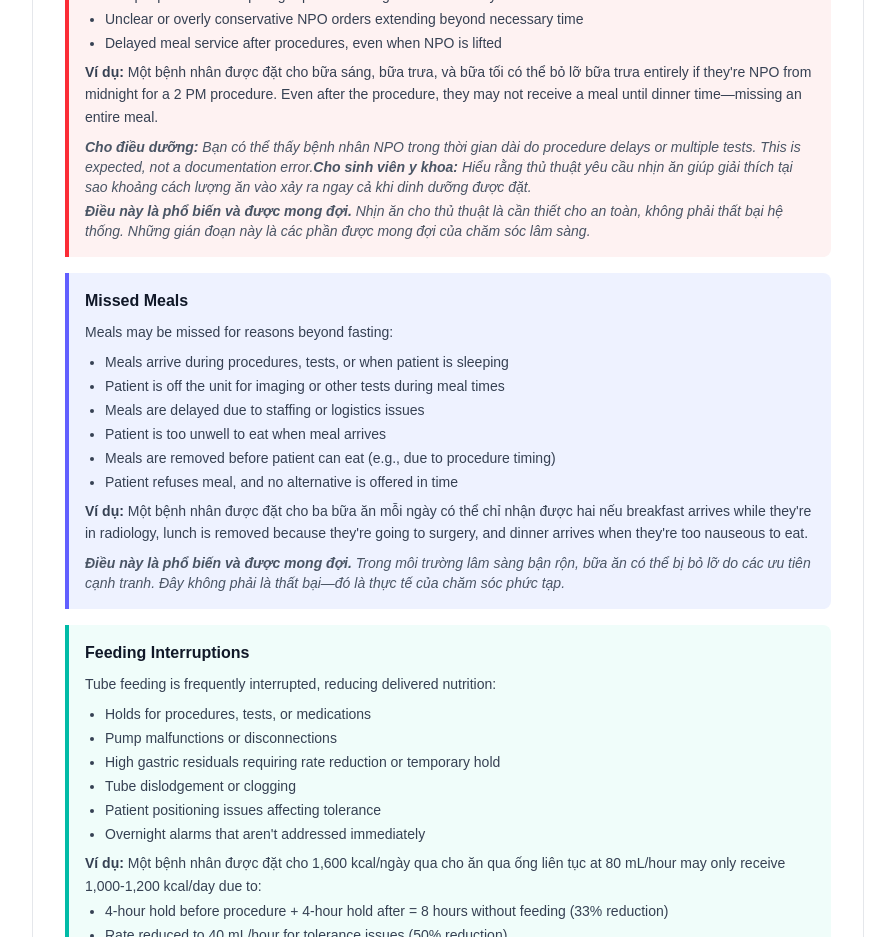
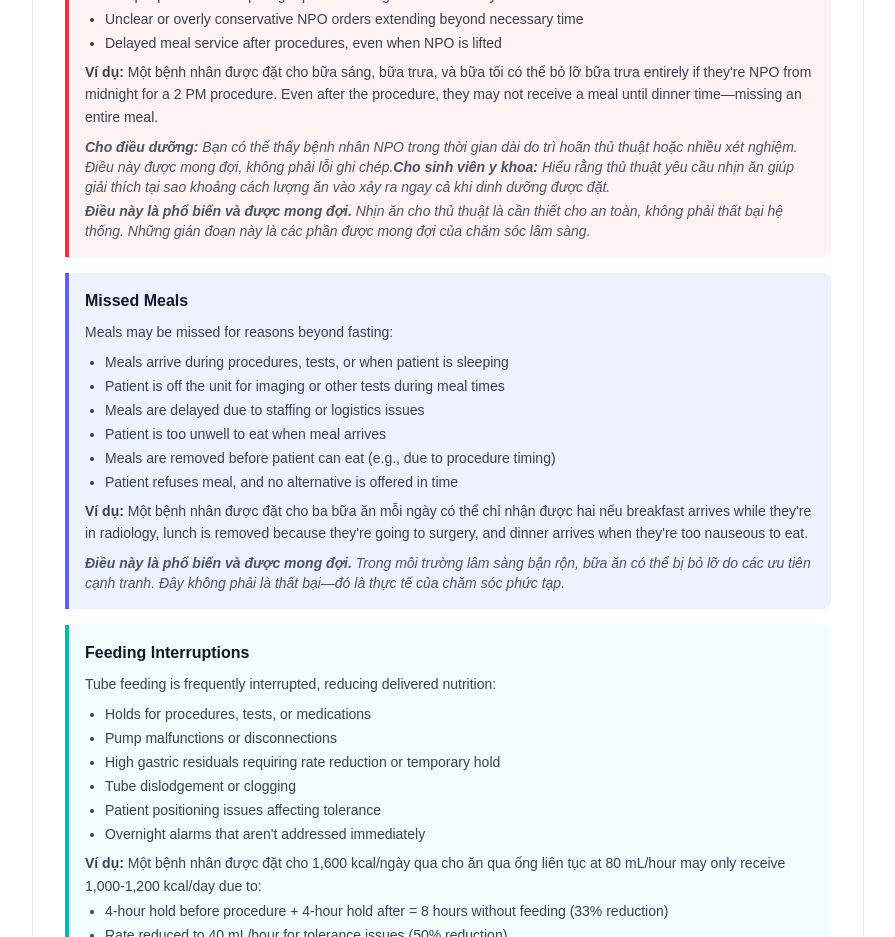
Before and after one commit to drvietcanh/nutrition, a Next.js app in the folder clinical-nutrition/: page /knowledge/why-intake-falls-short in a window 1280 px wide. Shown: the part 6380-7317 px from the top of the page, without its empty margins (192-1087 px from the left). Built offline with nearby package versions, Linux system fonts and the light colour scheme.

Commit message:
Viá»‡t hÃ³a text cÃ²n láº¡i trong Ä‘oáº¡n 'For nurses' trong why-intake-falls-short page

```diff
--- a/clinical-nutrition/app/knowledge/why-intake-falls-short/page.tsx
+++ b/clinical-nutrition/app/knowledge/why-intake-falls-short/page.tsx
@@ -505,7 +505,7 @@ export default function WhyIntakeFallsShortPage() {
             </p>
             <p className="text-sm text-gray-600 italic mt-2">
               <strong>Cho điều dưỡng:</strong> Bạn có thể thấy bệnh nhân NPO trong thời gian dài do
-              procedure delays or multiple tests. This is expected, not a documentation error.
+              trì hoãn thủ thuật hoặc nhiều xét nghiệm. Điều này được mong đợi, không phải lỗi ghi chép.
               <strong>Cho sinh viên y khoa:</strong> Hiểu rằng thủ thuật yêu cầu nhịn ăn giúp
               giải thích tại sao khoảng cách lượng ăn vào xảy ra ngay cả khi dinh dưỡng được đặt.
             </p>
```
